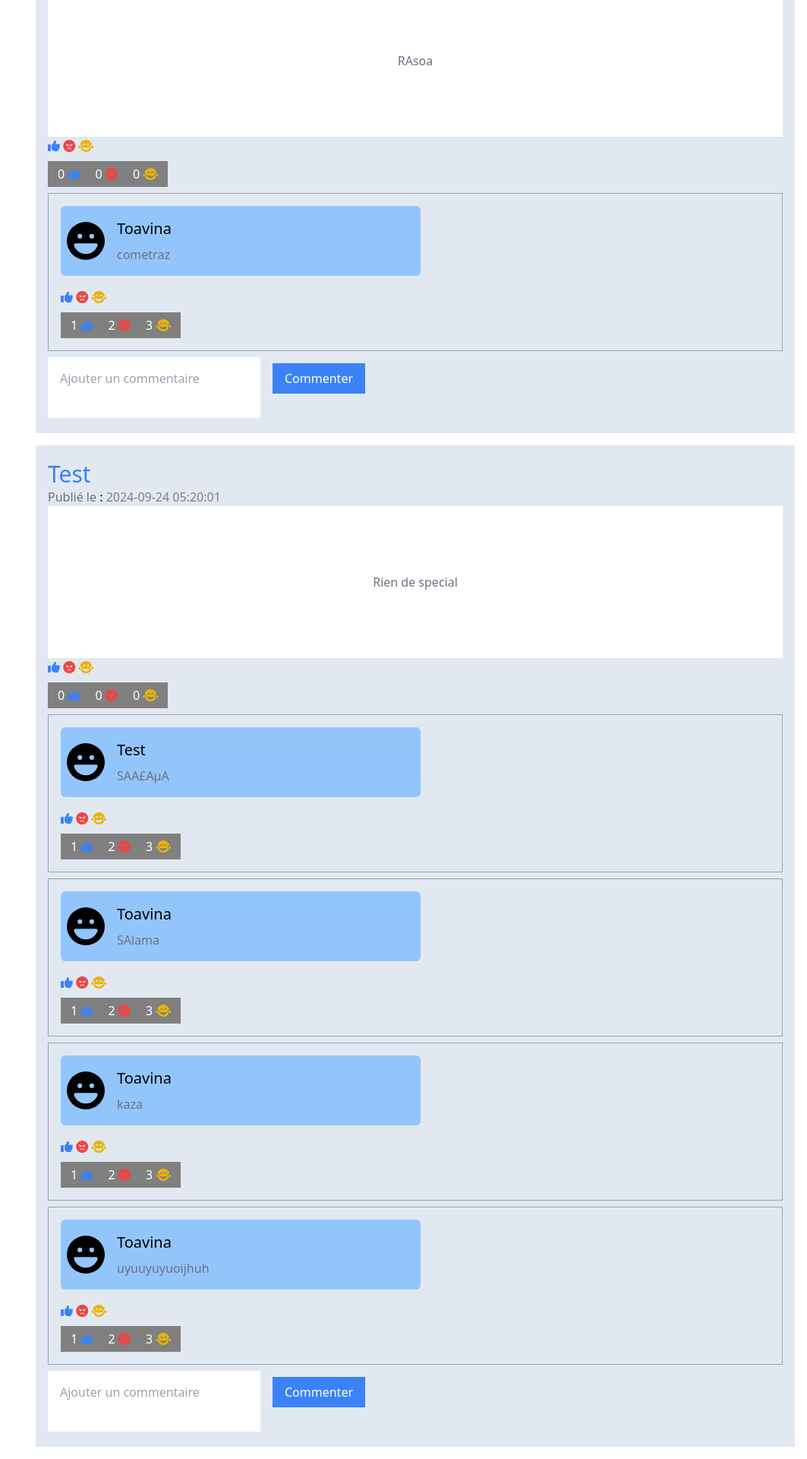
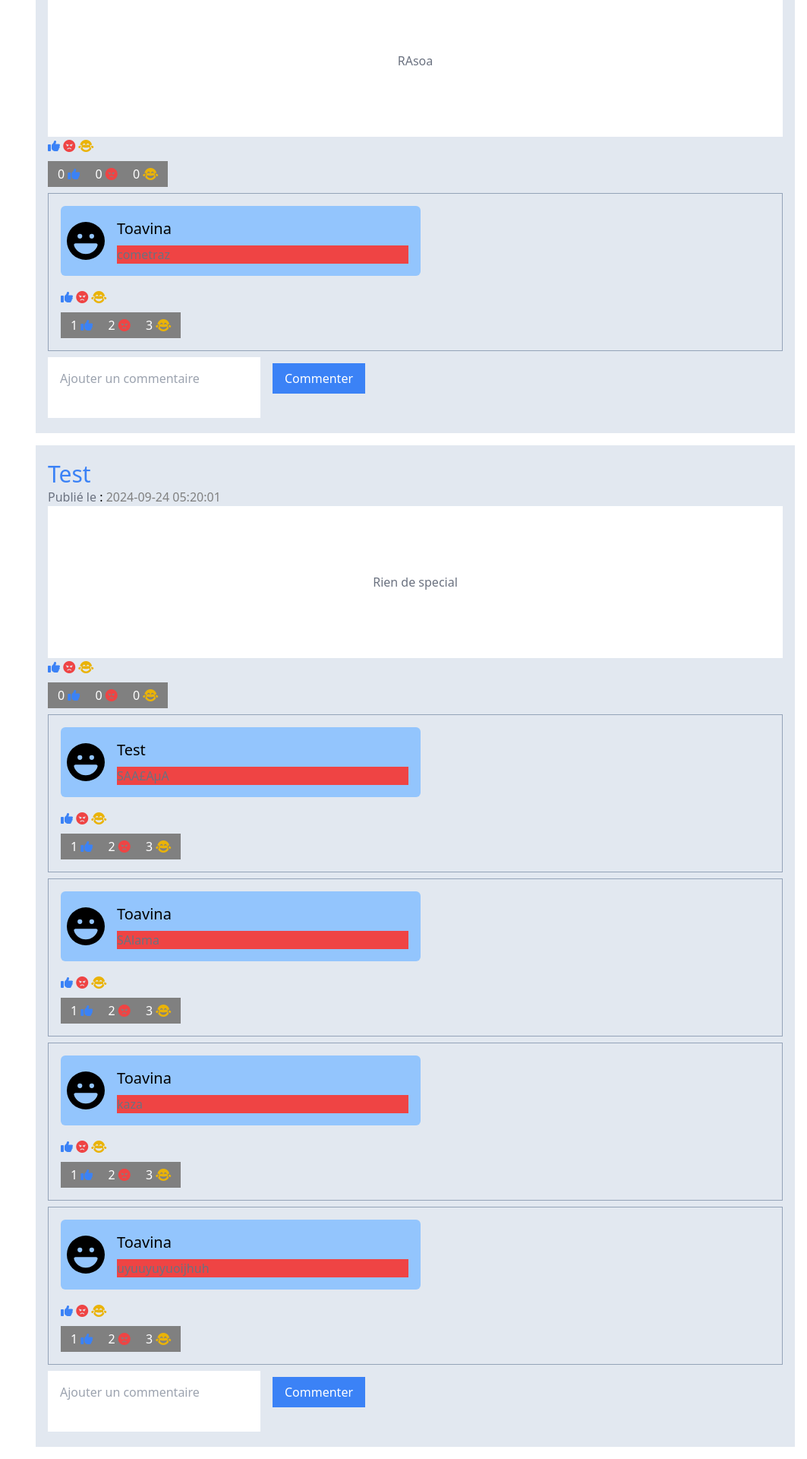
Before and after one commit to ToavinaJr/Tatasika, a PHP site: page /home.php in a window 1280 px wide. Shown: the part 2254-4174 px from the top of the page at 76% size, without its empty margins (217-1280 px from the left). Run offline with PHP 8.4, Linux system fonts and the light colour scheme; the visitor is signed in with stand-in values (Sample User, id 1); data comes from the database, SQL or seed files in the repository; some libraries are stand-ins or nearby versions.

Commit message:
Creating the train-mvc refactoring code

```diff
--- a/components/Commentaire.php
+++ b/components/Commentaire.php
@@ -4,7 +4,7 @@ require_once "Reaction.php";
 function Commentaire($contenu, $nomCommentataire, $id_publication) {
 ?>
     <div class="flex flex-col gap-4 border border-slate-400 p-4">
-        <div class="flex gap-2 w-full bg-blue-300 p-2 rounded-md" style="width: fit-content;">
+        <div class="flex gap-2 w-full bg-blue-300 p-2 rounded-md text-wrap" style="width: fit-content;">
             <div class="flex gap-4">
                 <img
                     src="../img/face-laugh-solid.svg"
@@ -19,7 +19,7 @@ function Commentaire($contenu, $nomCommentataire, $id_publication) {
                     <?php echo $nomCommentataire; ?>
                 </span>
 
-                <p class='contenu text-gray-500 '>
+                <p class='flex contenu text-gray-500 text-wrap overflow-x-auto bg-red-500'>
                     <?php echo $contenu; ?>
                 </p>
             </div>
```
